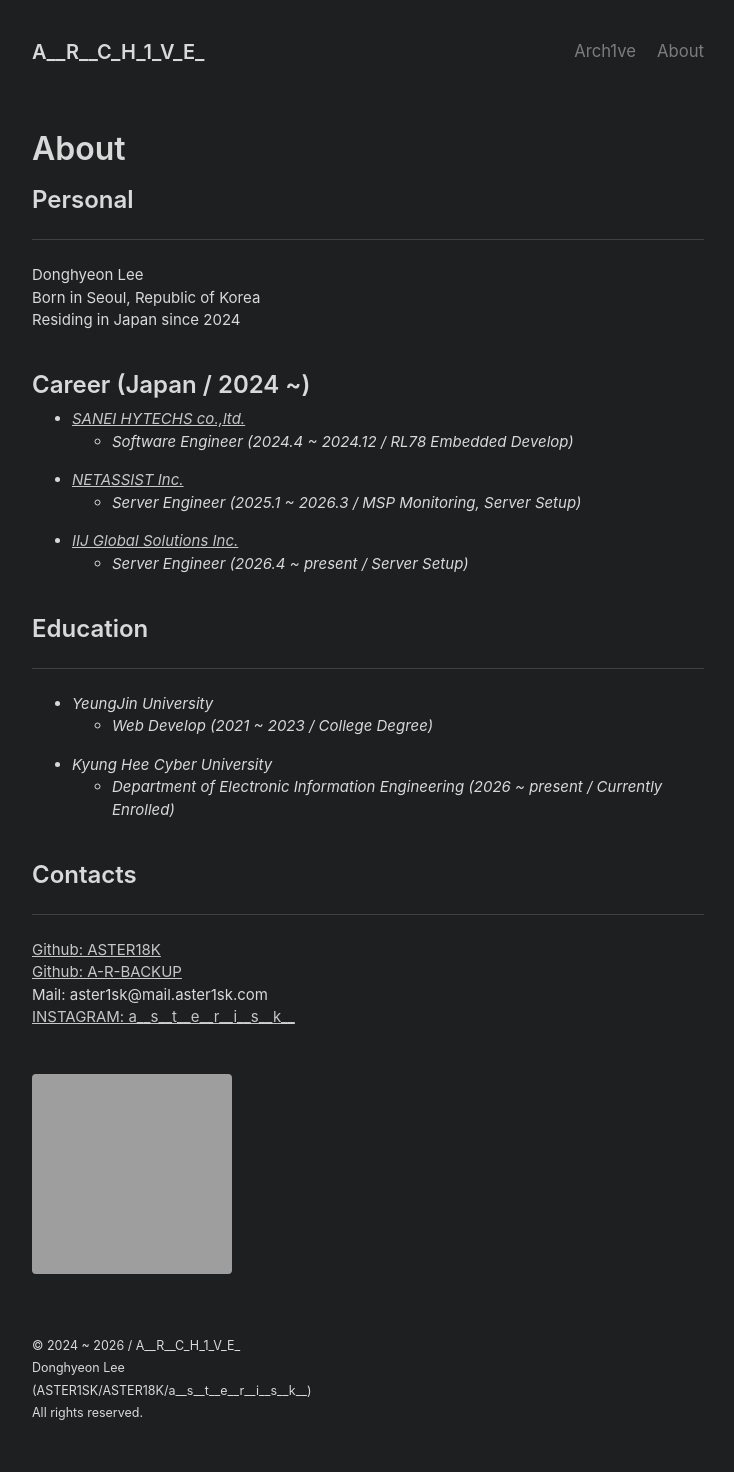
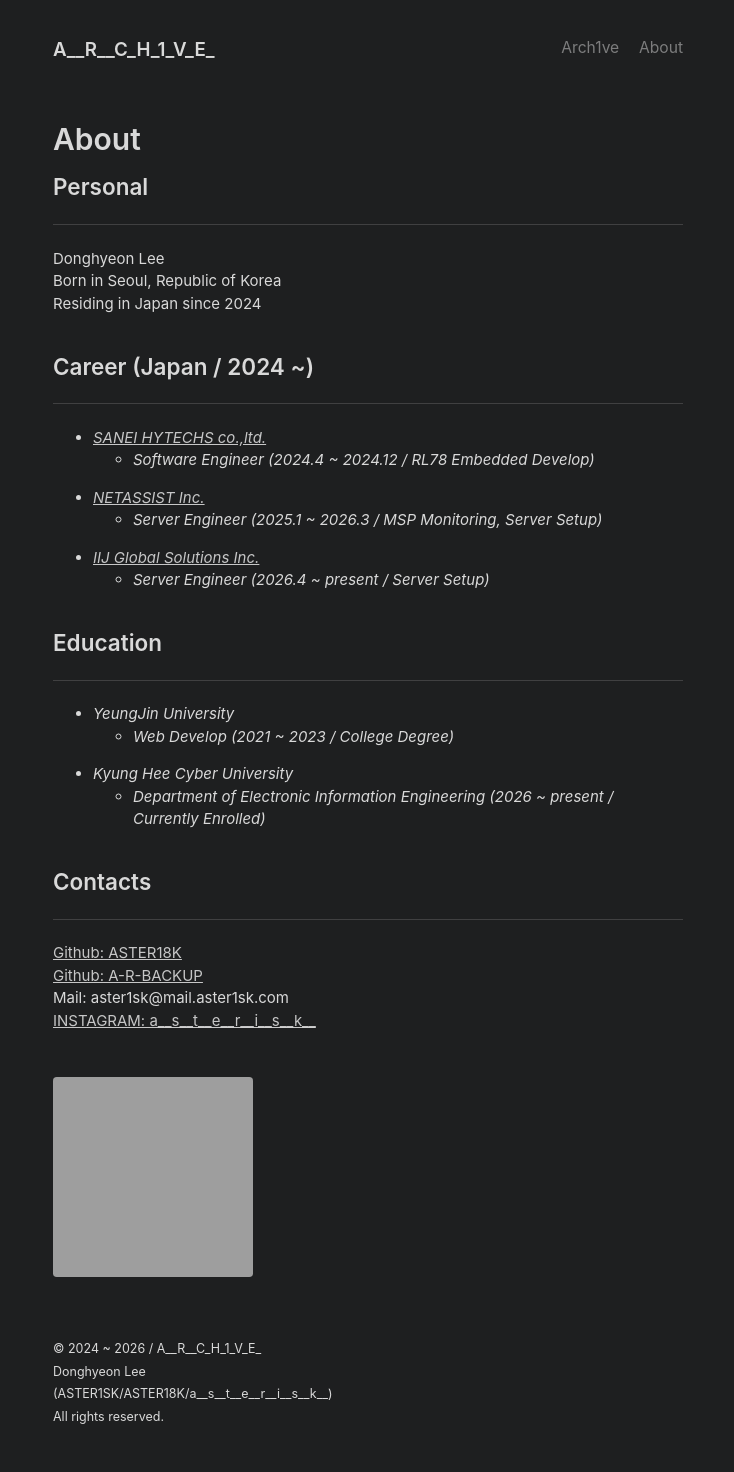
Before and after one commit to ASTER18K/aster18k.github.io, a Jekyll site: the page built from about.md, in a window 1280 px wide. Shown: the whole page, without its empty margins (272-1006 px from the left). Built offline with Jekyll 4.4.1, drawn with Linux system fonts in a browser that asks for light colours; grey boxes are pictures that could not be loaded.

Commit message:
[FIX] Fix About Page - 3, Fix Body Font - 2

```diff
--- a/_sass/_base.scss
+++ b/_sass/_base.scss
@@ -4,6 +4,10 @@
 
 * {
   box-sizing: border-box;
+}
+
+html {
+  font-size: 15px;
 }
 
 body {
--- a/about.md
+++ b/about.md
@@ -11,6 +11,7 @@ Residing in Japan since 2024
 <br />
 
 ## Career (Japan / 2024 ~)
+---
 - *[SANEI HYTECHS co.,ltd.](https://www.sanei-hy.co.jp/en/)*
   - *Software Engineer (2024.4 ~ 2024.12 / RL78 Embedded Develop)*
 
```
